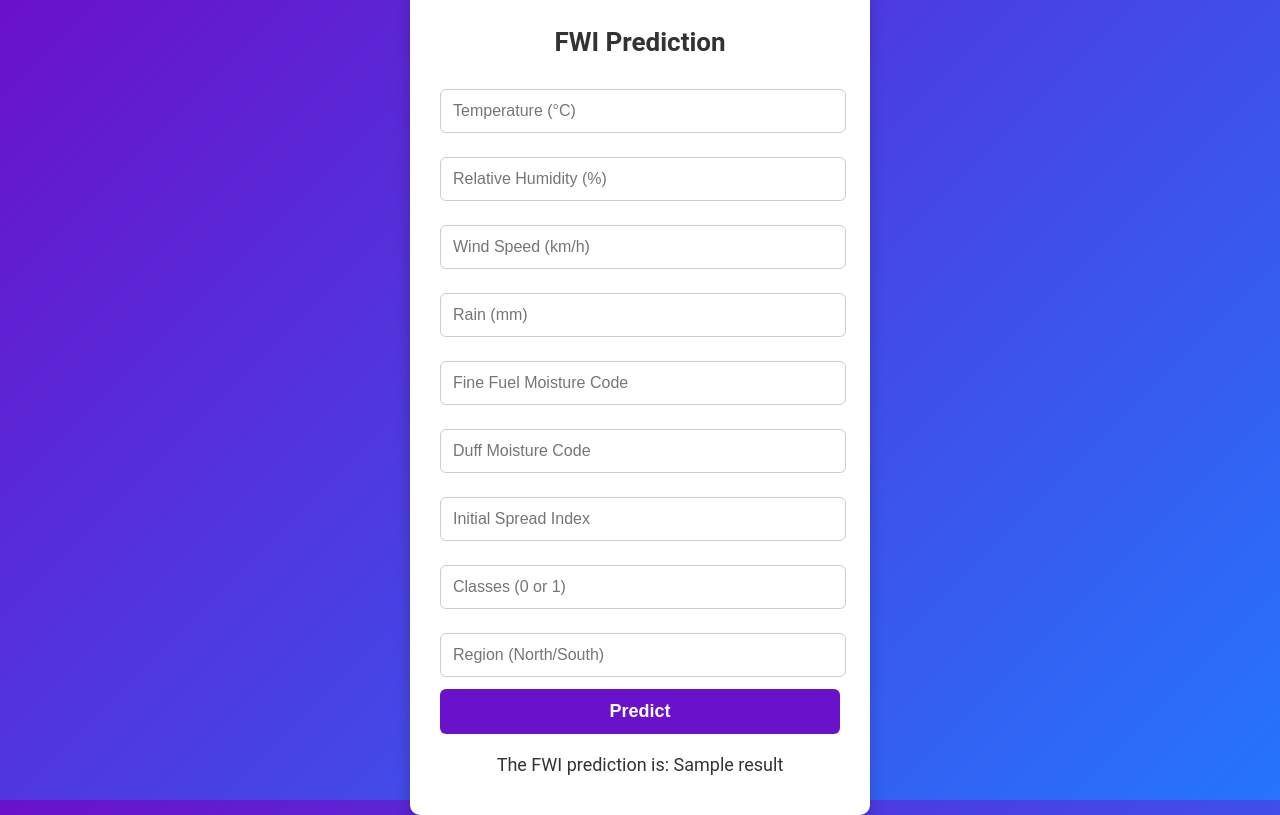
After one commit to ShubhamMallick/Project_august_batch, a Flask app: template templates/home.html in a window 1280 px wide. The commit adds this page. Run offline with Flask 3, Linux system fonts and the light colour scheme; the template is opened without the code that fills it: most values are stand-ins (such as "Sample title", 1, 10 or a date in 2020); parts of the project's set-up code (start-up, migrations or seed data) failed here and were passed over.

```diff
--- a/app.py
+++ b/app.py
@@ -1,48 +1,47 @@
-from flask import Flask, request, render_template
+from flask import Flask, request, app, render_template
+from flask import Response
 import pickle
 import numpy as np
+import pandas as pd
+import os
 
-# Initialize Flask application
 application = Flask(__name__)
 app = application
 
-# Load the scaler and model
 scaler = pickle.load(open(r"C:\Users\aditya\Desktop\Pregrad\Pregrad_august\Model\standardScaler.pkl", "rb"))
 model = pickle.load(open(r"C:\Users\aditya\Desktop\Pregrad\Pregrad_august\Model\modelForPrediction.pkl", "rb"))
 
-# Route for the homepage
 @app.route('/')
 def index():
     return render_template('index.html')
 
-# Route for prediction
-@app.route('/predictdata', methods=['POST'])
+@app.route('predictdata', methods = ['GET', 'POST'])
 def predict_datapoint():
-    result = ""
+    result= ""
 
     if request.method == 'POST':
-        try:
-            # Retrieve form data
-            Pregnancies = int(request.form.get('Pregnancies'))
-            Glucose = float(request.form.get('Glucose'))
-            BloodPressure = float(request.form.get('BloodPressure'))
-            SkinThickness = float(request.form.get('SkinThickness'))
-            Insulin = float(request.form.get('Insulin'))
-            BMI = float(request.form.get('BMI'))
-            DiabetesPedigreeFunction = float(request.form.get('DiabetesPedigreeFunction'))
-            Age = float(request.form.get('Age'))
 
-            # Transform data and make prediction
-            new_data = scaler.transform([[Pregnancies, Glucose, BloodPressure, SkinThickness, Insulin, BMI, DiabetesPedigreeFunction, Age]])
-            predict = model.predict(new_data)
+        Pregancies = int(request.form.get('Pregnancies'))
+        Glucose = float(request.form.get('Glucose'))
+        BloodPressure = float(request.form.get('BloodPressure'))
+        SkinThickness = float(request.form.get('SkinThickness'))
+        Insulin = float(request.form.get('Insulin'))
+        BMI = float(request.form.get('BMI'))
+        DiabetesPedigreeFunction = float(request.form.get('DiabetesPedigreeFunction'))
+        Age = float(request.form.get('Age'))
 
-            # Determine result
-            result = 'Diabetic' if predict[0] == 1 else 'Non-Diabetic'
-        except Exception as e:
-            result = f"Error occurred: {e}"
+        new_data = scaler.transform([[Pregancies, Glucose, BloodPressure, SkinThickness, Insulin, BMI, DiabetesPedigreeFunction, Age]])
+        predict = model.predict(new_data)
 
-    return render_template('single_prediction.html', result=result)
+        if predict[0] --1:
+            result = 'Diabetic'
+        else:
+            result = 'Non-Diabetic'
 
-# Run the app
-if __name__ == "__main__":
-    app.run(host="0.0.0.0", port=5000, debug=True)
+        return render_template('single_prediction.html', result = result)
+
+    else:
+        return render_template('home.html')
+
+if __name__=="__main__":
+    app.run(host = "0.0.0.0", debug = True)
--- /dev/null
+++ b/templates/home.html
@@ -0,0 +1,32 @@
+<!DOCTYPE html>
+<html lang="en">
+<head>
+    <meta charset="UTF-8">
+    <meta name="viewport" content="width=device-width, initial-scale=1.0">
+    <title>FWI Prediction</title>
+    <link rel="stylesheet" href="style.css">
+</head>
+<body>
+    <div class="login">
+        <h1>FWI Prediction</h1>
+
+        <!-- Main Input For Receiving Query to our ML -->
+        <form action="{{ url_for('predict_datapoint')}}" method="post">
+            <input type="text" name="Temperature" placeholder="Temperature (°C)" required /><br>
+            <input type="text" name="RH" placeholder="Relative Humidity (%)" required /><br>
+            <input type="text" name="Ws" placeholder="Wind Speed (km/h)" required /><br>
+            <input type="text" name="Rain" placeholder="Rain (mm)" required /><br>
+            <input type="text" name="FFMC" placeholder="Fine Fuel Moisture Code" required /><br>
+            <input type="text" name="DMC" placeholder="Duff Moisture Code" required /><br>
+            <input type="text" name="ISI" placeholder="Initial Spread Index" required /><br>
+            <input type="text" name="Classes" placeholder="Classes (0 or 1)" required /><br>
+            <input type="text" name="Region" placeholder="Region (North/South)" required /><br>
+
+            <button type="submit" class="btn btn-primary btn-block btn-large">Predict</button>
+        </form>
+        <h2>
+            The FWI prediction is: {{ result }}
+        </h2>
+    </div>
+</body>
+</html>
--- /dev/null
+++ b/templates/style.css
@@ -0,0 +1,95 @@
+/* General Body Styling */
+body {
+    font-family: 'Roboto', Arial, sans-serif;
+    background: linear-gradient(135deg, #6a11cb, #2575fc);
+    margin: 0;
+    padding: 0;
+    display: flex;
+    justify-content: center;
+    align-items: center;
+    height: 100vh;
+    color: #ffffff;
+}
+
+/* Login Form Container */
+.login {
+    background-color: #ffffff;
+    padding: 25px 30px;
+    border-radius: 10px;
+    box-shadow: 0 8px 15px rgba(0, 0, 0, 0.2);
+    max-width: 400px;
+    width: 100%;
+    text-align: center;
+    color: #333333;
+}
+
+/* Heading Styling */
+.login h1 {
+    font-size: 26px;
+    font-weight: bold;
+    margin-bottom: 20px;
+    color: #333333;
+}
+
+/* Input Field Styling */
+.login input {
+    width: calc(100% - 20px);
+    margin: 12px 0;
+    padding: 12px;
+    border: 1px solid #cccccc;
+    border-radius: 6px;
+    font-size: 16px;
+    outline: none;
+    transition: all 0.3s ease-in-out;
+}
+
+.login input:focus {
+    border-color: #6a11cb;
+    box-shadow: 0 0 5px rgba(106, 17, 203, 0.5);
+}
+
+/* Button Styling */
+.login button {
+    width: 100%;
+    padding: 12px;
+    background-color: #6a11cb;
+    color: #ffffff;
+    border: none;
+    border-radius: 6px;
+    font-size: 18px;
+    font-weight: bold;
+    cursor: pointer;
+    transition: all 0.3s ease-in-out;
+}
+
+.login button:hover {
+    background-color: #2575fc;
+    box-shadow: 0 4px 10px rgba(0, 0, 0, 0.2);
+}
+
+/* Result Text Styling */
+.login h2 {
+    margin-top: 20px;
+    font-size: 18px;
+    color: #333333;
+    font-weight: normal;
+}
+
+/* Responsive Design */
+@media (max-width: 768px) {
+    .login {
+        padding: 20px;
+    }
+
+    .login h1 {
+        font-size: 22px;
+    }
+
+    .login input {
+        font-size: 14px;
+    }
+
+    .login button {
+        font-size: 16px;
+    }
+}
```
Also changed, not shown: templates/index.html (+1 -38 lines), templates/single_prediction.html (deleted, +0 -13 lines), 5 other files.
